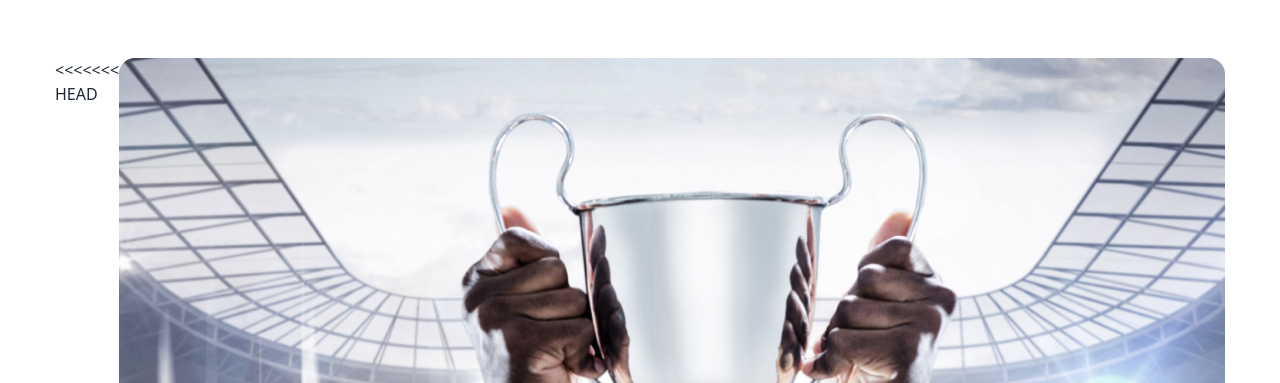
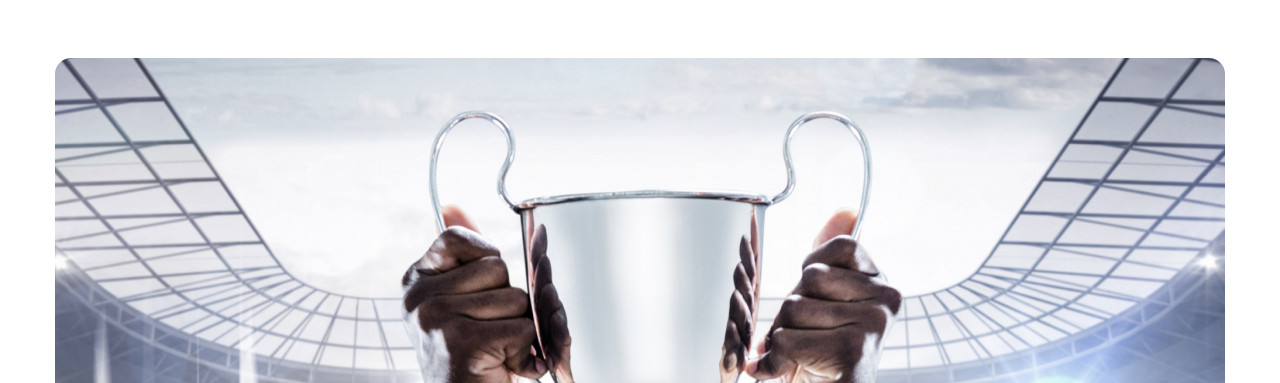
Before and after one commit to robiulhn/assignment-3-hw, a plain HTML site: page index.html in a window 1280 px wide. Shown: the part 106-489 px from the top of the page. Drawn offline with nearby package versions, Linux system fonts and the light colour scheme.

Commit message:
img not showing

```diff
--- a/index.html
+++ b/index.html
@@ -81,11 +81,7 @@
         <!-- Banner Section -->
         <div class="carousel rounded-2xl">
             <div id="slide1" class="carousel-item relative w-full h-[18rem] lg:h-[34rem]">
-<<<<<<< HEAD
                 <img src="./images/1.png" class="w-full object-cover" />
-=======
-                <img src="/images/1.png" class="w-full object-cover" />
->>>>>>> 60bec73f804136f96214c4a51712d347a36d9ba2
                 <div class="absolute flex gap-4 items-end justify-center lg:justify-start h-full w-full p-8">
                     <a href="#slide3" class="btn btn-circle bg-[#131318] text-white border-0 text-xl font-thin">❮</a>
                     <a href="#slide2" class="btn btn-circle bg-[#131318] text-white border-0 text-xl font-thin">❯</a>
```
